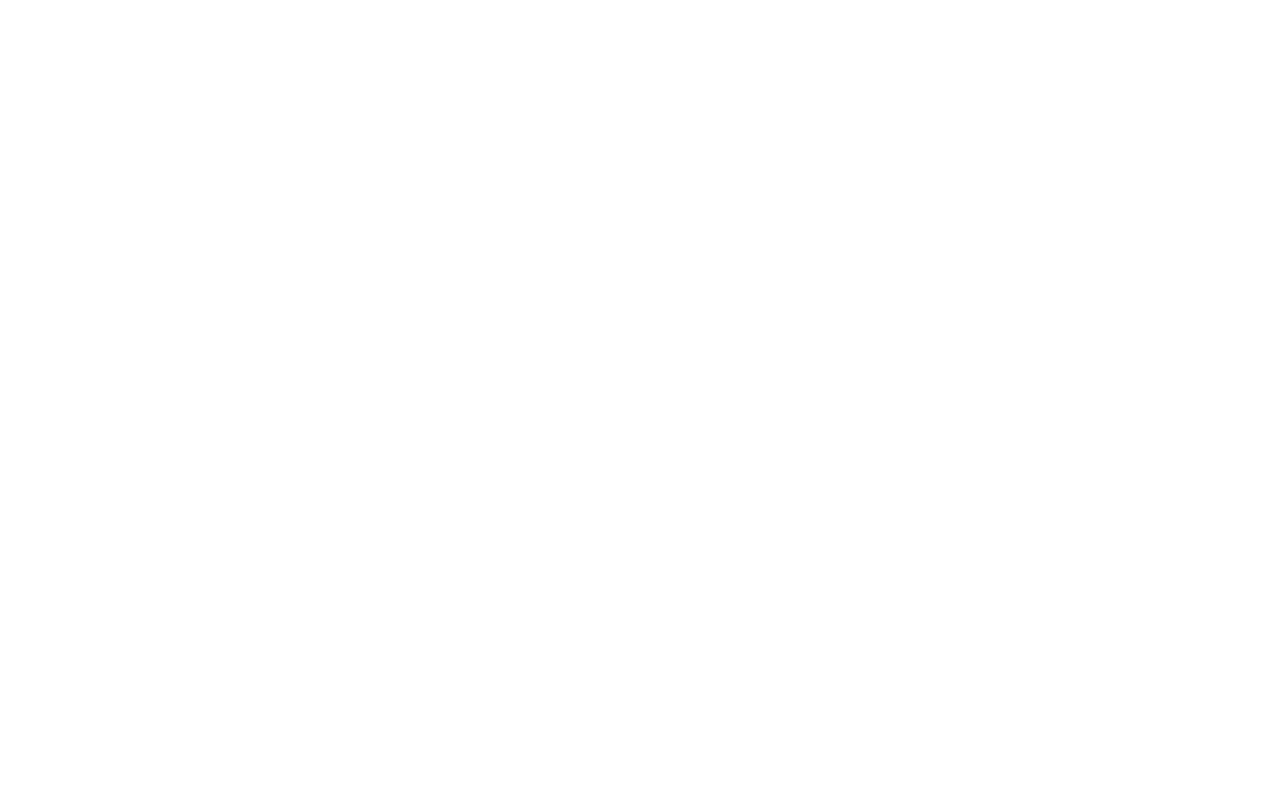
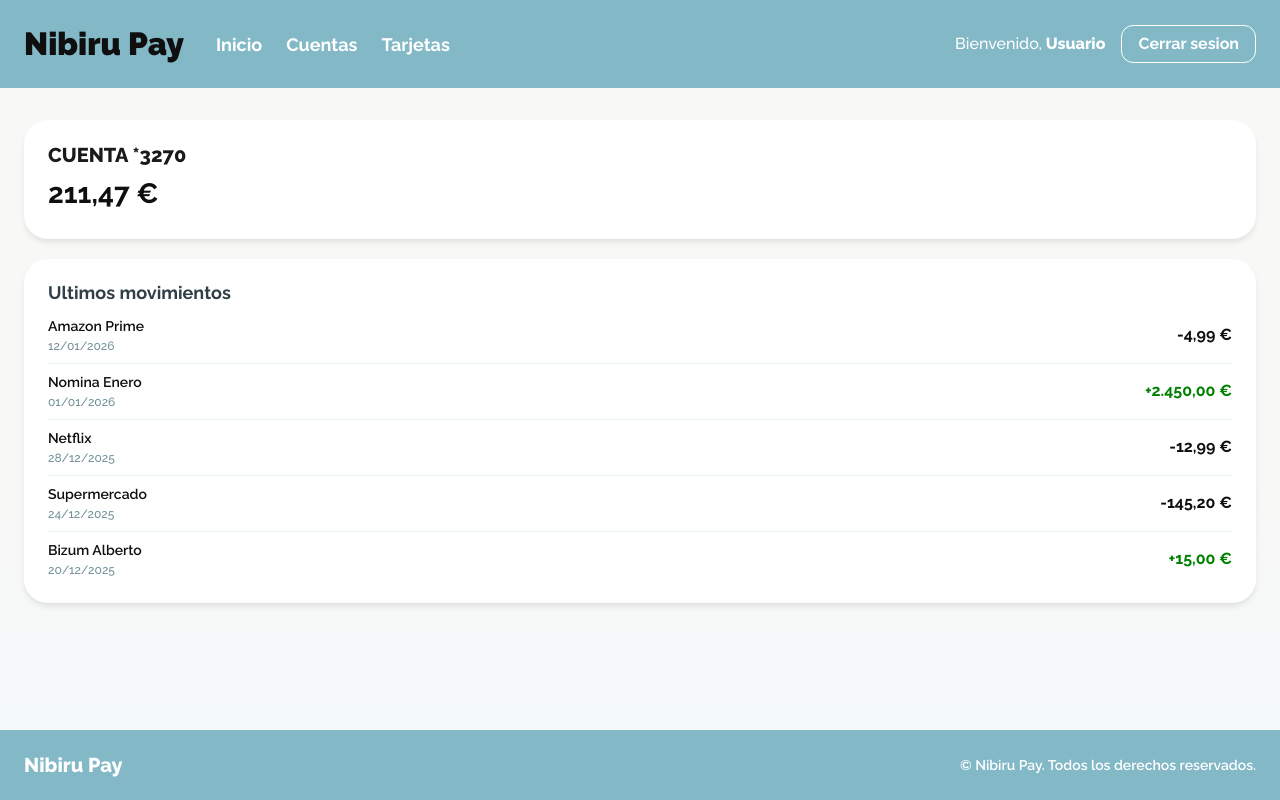
Before and after one commit to Nibiru-Home/bank-front, an Angular app: page /accounts/1 in a window 1280 px wide. Before the commit this address led to /. Built offline with nearby package versions, Linux system fonts and the light colour scheme.

Commit message:
Ver cuentas

```diff
--- a/src/app/app.routes.ts
+++ b/src/app/app.routes.ts
@@ -3,10 +3,12 @@
 import { LoginComponent } from './components/pages/login/login';
 import { AccountsComponent } from './components/pages/accounts/accounts';
 import { CardsComponent } from './components/pages/cards/cards';
+import { AccountDetailComponent } from './components/pages/account-detail/account-detail';
 
 export const routes: Routes = [
   { path: '', component: IndexComponent },
   { path: 'login', component: LoginComponent },
   { path: 'accounts', component: AccountsComponent },
+  { path: 'accounts/:id', component: AccountDetailComponent },
   { path: 'cards', component: CardsComponent }
 ];
--- /dev/null
+++ b/src/app/components/pages/account-detail/account-detail.html
@@ -0,0 +1,27 @@
+<div class="account-detail-page">
+    <app-header></app-header>
+    <main class="account-detail-content">
+        <!-- Account Info Card -->
+        <section class="detail-card info-card">
+            <h2 class="card-title">{{ account.name }}</h2>
+            <div class="account-balance">{{ account.amount }}</div>
+        </section>
+
+        <!-- Movements Card -->
+        <section class="detail-card movements-card">
+            <h3 class="card-subtitle">Ultimos movimientos</h3>
+            <div class="movements-list">
+                <div class="movement-row" *ngFor="let movement of movements">
+                    <div class="movement-left">
+                        <span class="movement-concept">{{ movement.concept }}</span>
+                        <span class="movement-date">{{ movement.date }}</span>
+                    </div>
+                    <div class="movement-amount" [class.negative]="movement.amount.startsWith('-')">
+                        {{ movement.amount }}
+                    </div>
+                </div>
+            </div>
+        </section>
+    </main>
+    <app-footer></app-footer>
+</div>
--- /dev/null
+++ b/src/app/components/pages/account-detail/account-detail.scss
@@ -0,0 +1,105 @@
+@use "../../../scss/main.scss";
+
+.account-detail-page {
+    width: var(--cyb-sys-width-14);
+    min-height: var(--cyb-sys-height-16);
+    background-color: var(--cyb-sys-color-white-7);
+    background-image: linear-gradient(180deg,
+            var(--cyb-sys-color-white-7) 0%,
+            var(--cyb-sys-color-white-7) 60%,
+            var(--cyb-sys-color-light-blue-9) 100%);
+    display: flex;
+    flex-direction: column;
+}
+
+.account-detail-content {
+    width: var(--cyb-sys-width-14);
+    padding: var(--cyb-sys-padding-10) var(--cyb-sys-padding-9);
+    flex: 1;
+    display: flex;
+    flex-direction: column;
+    gap: var(--cyb-sys-padding-8);
+}
+
+.detail-card {
+    background-color: var(--cyb-sys-color-white-9);
+    border-radius: var(--cyb-sys-border-radius-9);
+    padding: var(--cyb-sys-padding-9);
+    box-shadow: var(--cyb-sys-shadow-3);
+}
+
+.card-title {
+    font-family: var(--cyb-sys-font-family-ui);
+    font-size: var(--cyb-sys-font-size-6);
+    font-weight: var(--cyb-sys-font-weight-8);
+    color: var(--cyb-sys-color-black-2);
+    margin: 0 0 var(--cyb-sys-padding-4) 0;
+    text-transform: uppercase;
+}
+
+.account-balance {
+    font-family: var(--cyb-sys-font-family-display);
+    font-size: var(--cyb-sys-font-size-8);
+    font-weight: var(--cyb-sys-font-weight-7);
+    color: var(--cyb-sys-color-black-1);
+}
+
+.card-subtitle {
+    font-family: var(--cyb-sys-font-family-ui);
+    font-size: var(--cyb-sys-font-size-5);
+    font-weight: var(--cyb-sys-font-weight-7);
+    color: var(--cyb-sys-color-blue-gray-1);
+    margin: 0 0 var(--cyb-sys-padding-6) 0;
+}
+
+.movements-list {
+    display: flex;
+    flex-direction: column;
+}
+
+.movement-row {
+    display: flex;
+    justify-content: space-between;
+    align-items: center;
+    padding: var(--cyb-sys-padding-5) 0;
+    border-bottom: 1px solid var(--cyb-sys-color-light-blue-8);
+
+    &:first-child {
+        padding-top: 0;
+    }
+
+    &:last-child {
+        border-bottom: none;
+        padding-bottom: 0;
+    }
+}
+
+.movement-left {
+    display: flex;
+    flex-direction: column;
+    gap: var(--cyb-sys-padding-1);
+}
+
+.movement-concept {
+    font-family: var(--cyb-sys-font-family-ui);
+    font-size: var(--cyb-sys-font-size-3);
+    font-weight: var(--cyb-sys-font-weight-6);
+    color: var(--cyb-sys-color-black-1);
+}
+
+.movement-date {
+    font-family: var(--cyb-sys-font-family-ui);
+    font-size: var(--cyb-sys-font-size-2);
+    color: var(--cyb-sys-color-blue-gray-4);
+}
+
+.movement-amount {
+    font-family: var(--cyb-sys-font-family-display);
+    font-size: var(--cyb-sys-font-size-4);
+    font-weight: var(--cyb-sys-font-weight-7);
+    color: green; // Positive by default
+
+    &.negative {
+        color: var(--cyb-sys-color-black-1);
+    }
+}
--- /dev/null
+++ b/src/app/components/pages/account-detail/account-detail.ts
@@ -0,0 +1,33 @@
+import { Component } from '@angular/core';
+import { CommonModule } from '@angular/common';
+import { HeaderComponent } from '../../layout/header/header';
+import { FooterComponent } from '../../layout/footer/footer';
+import { ActivatedRoute } from '@angular/router';
+
+@Component({
+    selector: 'app-account-detail',
+    standalone: true,
+    imports: [CommonModule, HeaderComponent, FooterComponent],
+    templateUrl: './account-detail.html',
+    styleUrl: './account-detail.scss'
+})
+export class AccountDetailComponent {
+    // Mock data for the view
+    account = {
+        name: 'CUENTA *3270',
+        amount: '211,47 €'
+    };
+
+    movements = [
+        { concept: 'Amazon Prime', date: '12/01/2026', amount: '-4,99 €' },
+        { concept: 'Nomina Enero', date: '01/01/2026', amount: '+2.450,00 €' },
+        { concept: 'Netflix', date: '28/12/2025', amount: '-12,99 €' },
+        { concept: 'Supermercado', date: '24/12/2025', amount: '-145,20 €' },
+        { concept: 'Bizum Alberto', date: '20/12/2025', amount: '+15,00 €' }
+    ];
+
+    constructor(private route: ActivatedRoute) {
+        // In a real app, we would fetch ID from route and get data from service
+        // this.route.params.subscribe(params => console.log(params));
+    }
+}
--- a/src/app/components/pages/accounts/accounts.html
+++ b/src/app/components/pages/accounts/accounts.html
@@ -10,8 +10,9 @@
                 </div>
 
                 <div class="accounts-list">
-                    <app-account-row *ngFor="let account of accounts" [name]="account.name" [iban]="account.iban"
-                        [holder]="account.holder" [amount]="account.amount" [isTitular]="account.isTitular">
+                    <app-account-row *ngFor="let account of accounts" [id]="account.id" [name]="account.name"
+                        [iban]="account.iban" [holder]="account.holder" [amount]="account.amount"
+                        [isTitular]="account.isTitular">
                     </app-account-row>
                 </div>
             </div>
--- a/src/app/components/pages/accounts/accounts.ts
+++ b/src/app/components/pages/accounts/accounts.ts
@@ -14,6 +14,7 @@
 export class AccountsComponent {
     accounts = [
         {
+            id: '1',
             name: 'CUENTA *3270',
             holder: 'ALBERTO SANCHEZ RUIZ',
             iban: 'ES4801825319700205983270',
@@ -21,6 +22,7 @@
             isTitular: true
         },
         {
+            id: '2',
             name: 'CUENTA *1234',
             holder: 'ALBERTO SANCHEZ RUIZ',
             iban: 'ES9900491827462910384756',
@@ -28,6 +30,7 @@
             isTitular: true
         },
         {
+            id: '3',
             name: 'CUENTA *5678',
             holder: 'ALBERTO SANCHEZ RUIZ',
             iban: 'ES1200491827462910384756',
@@ -35,6 +38,7 @@
             isTitular: true
         },
         {
+            id: '4',
             name: 'CUENTA *9012',
             holder: 'ALBERTO SANCHEZ RUIZ',
             iban: 'ES3400491827462910384756',
@@ -42,6 +46,7 @@
             isTitular: true
         },
         {
+            id: '5',
             name: 'CUENTA *3456',
             holder: 'ALBERTO SANCHEZ RUIZ',
             iban: 'ES5600491827462910384756',
--- a/src/app/components/ui/account-row/account-row.html
+++ b/src/app/components/ui/account-row/account-row.html
@@ -7,6 +7,6 @@
     </div>
     <div class="account-row__right">
         <div class="account-amount">{{ amount }}</div>
-        <button class="account-action-btn">Ver</button>
+        <button class="account-action-btn" [routerLink]="['/accounts', id]">Ver</button>
     </div>
 </div>
--- a/src/app/components/ui/account-row/account-row.ts
+++ b/src/app/components/ui/account-row/account-row.ts
@@ -1,15 +1,17 @@
 import { Component, Input } from '@angular/core';
 import { CommonModule } from '@angular/common';
+import { RouterModule } from '@angular/router';
 
 @Component({
     selector: 'app-account-row',
     standalone: true,
-    imports: [CommonModule],
+    imports: [CommonModule, RouterModule],
     templateUrl: './account-row.html',
     styleUrl: './account-row.scss'
 })
 export class AccountRowComponent {
     @Input() name: string = '';
+    @Input() id: string = '';
     @Input() iban: string = '';
     @Input() holder: string = '';
     @Input() type: string = '';
```
